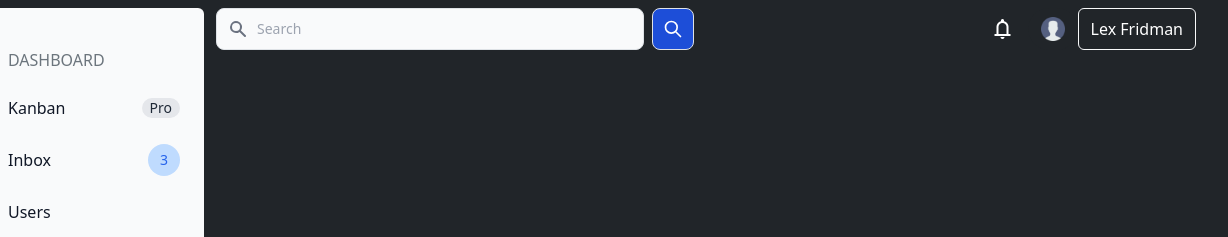
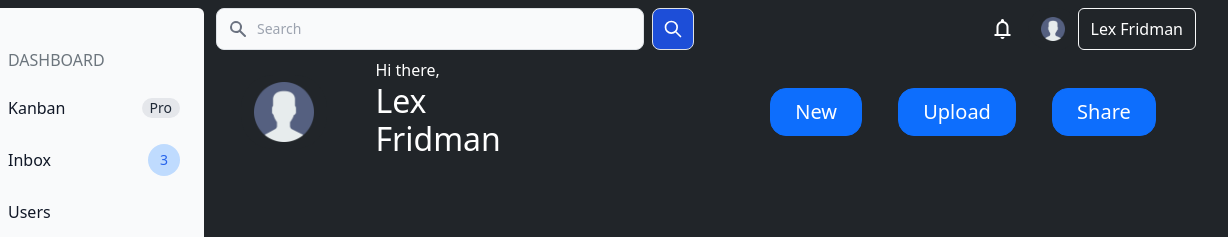
Before and after one commit to EdgarasAnd/Odin-Project-Admin-Dashboard, a website: page index.html in a window 1280 px wide. Shown: the top 237 px of the page, 52-1280 px from the left. Drawn offline with nearby package versions, Linux system fonts and the light colour scheme.

Commit message:
feat: :sparkles:

```diff
--- a/index.html
+++ b/index.html
@@ -464,9 +464,10 @@
         </aside>
       </div>
     </nav>
+    <div id="header">
       <div class="container">
-      <div class="row m-2 ">
-        <div class="col ">
+        <div class="row m-2">
+          <div class="col">
             <form class="flex items-center">
               <label for="simple-search" class="sr-only">Search</label>
               <div class="relative w-full">
@@ -518,12 +519,39 @@
             </form>
           </div>
           <div class="col d-flex justify-content-end">
-          <button class="btn rounded-5 material-symbols-outlined ">
+            <button class="btn rounded-5 material-symbols-outlined">
               notifications
             </button>
 
-          <button class="btn text-bg-dark rounded-5 "><img style="width: 24px" src="./img/user.png" alt=""></button>
-          <button class="btn text-bg-dark btn-outline-light">Lex Fridman</button>
+            <button class="btn text-bg-dark rounded-5">
+              <img style="width: 24px" src="./img/user.png" alt="" />
+            </button>
+            <button class="btn text-bg-dark btn-outline-light">
+              Lex Fridman
+            </button>
+          </div>
+        </div>
+      </div>
+      <div class="container">
+        <div class="row">
+          <div class="col d-flex justify-content-start">
+            <div class="row ">
+              <div class="col m-auto text-center ">
+                <button class="btn text-bg-dark rounded-5 ">
+                  <img style="width: 60px" src="./img/user.png" alt="" />
+                </button>
+              </div>
+              <div class="col">
+                <p class="text-bg-dark">Hi there,</p>
+                <h2 class="h2 text-bg-dark">Lex Fridman</h2>
+              </div>
+            </div>
+          </div>
+          <div class="col m-auto text-center ">
+            <button class="btn btn-lg btn-primary m-3 rounded-4 px-4" id="btn-new">New</button>
+            <button class="btn btn-lg btn-primary m-3 rounded-4 px-4" id="btn-new">Upload</button>
+            <button class="btn btn-lg btn-primary m-3 rounded-4 px-4" id="btn-new">Share</button>
+          </div>
         </div>
       </div>
     </div>
```
Lines whose indentation alone changed are shown as unchanged.
